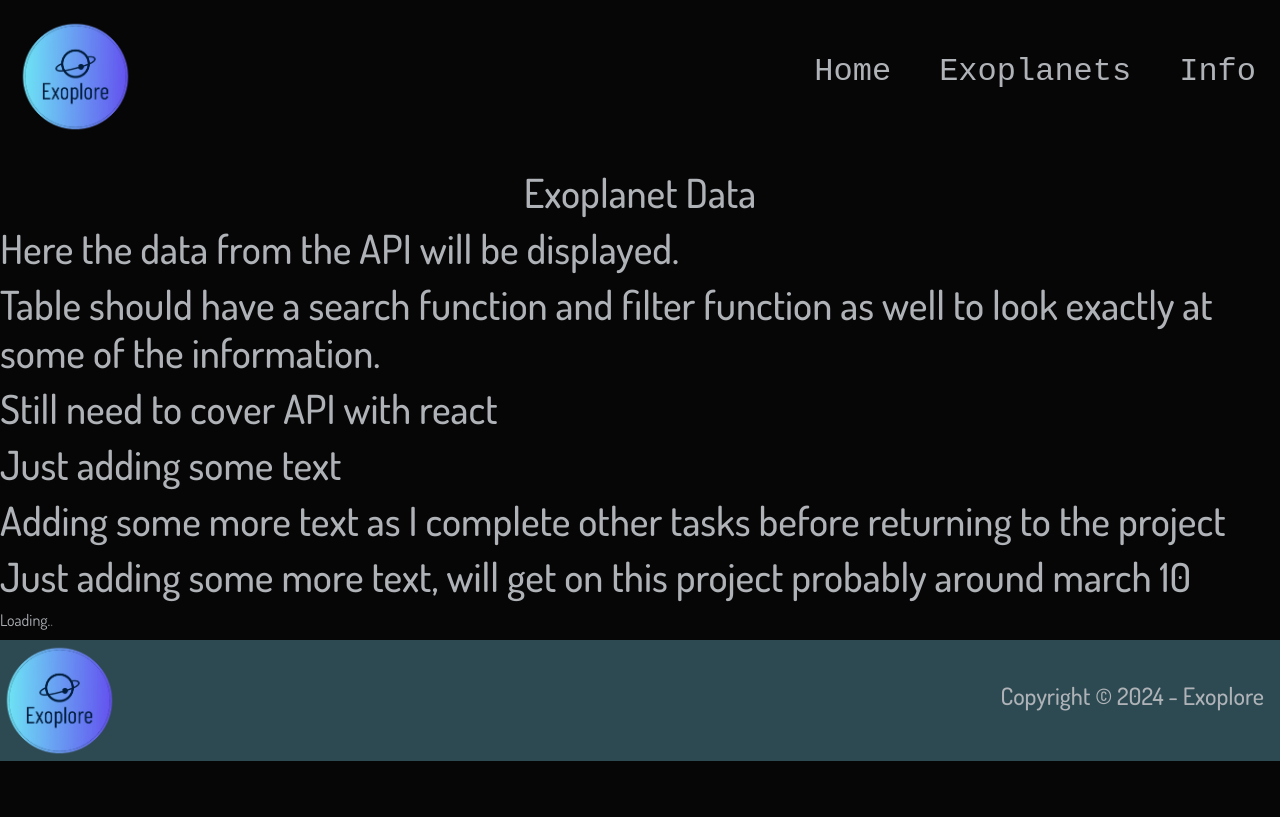
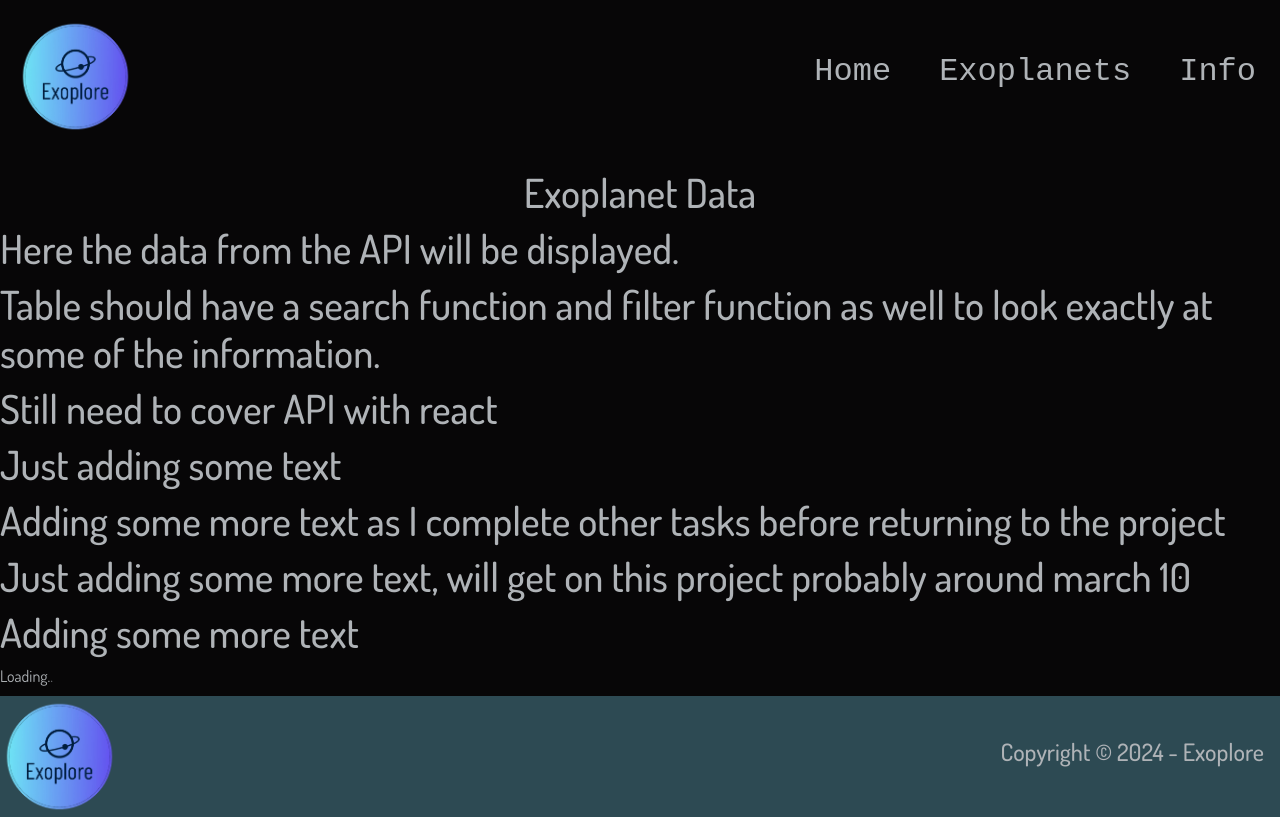
Before and after one commit to NinoTraverso/Exoplore, a React (Create React App) app: page /Exoplanets in a window 1280 px wide. Built offline with nearby package versions, Linux system fonts and the light colour scheme; a web font is replaced by a local one.

Commit message:
Adding some more text

```diff
--- a/src/components/Exoplanets.jsx
+++ b/src/components/Exoplanets.jsx
@@ -53,6 +53,7 @@ function Exoplanets() {
         Just adding some more text, will get on this project probably around
         march 10
       </h1>
+      <h1>Adding some more text</h1>
       Loading<span className="introTextDotOne">.</span>
       <span className="introTextDotTwo">.</span>
       <span className="introTextDotThree">.</span>
```
